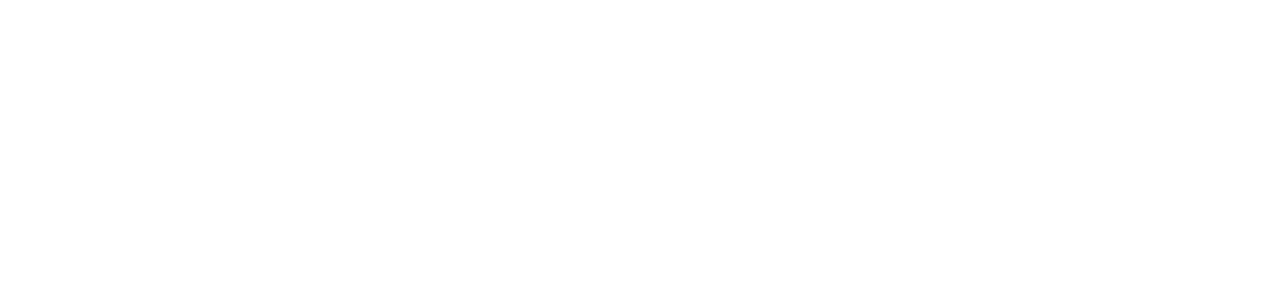
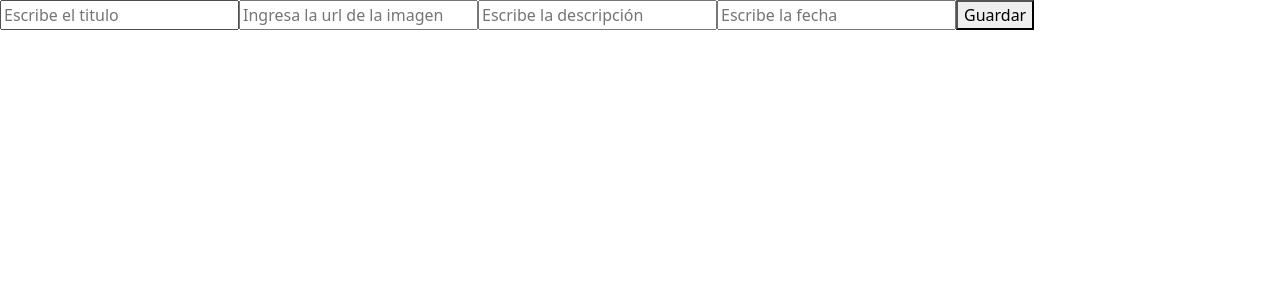
Before and after one commit to Elizabeth1690/reactAppPeliculas, a React (Create React App) app: page /newMovies in a window 1280 px wide. Shown: the top 300 px of the page. Built offline with nearby package versions, Linux system fonts and the light colour scheme.

Commit message:
se crea componente funcional y se realiza formulario para crear peliculas nuevas

```diff
--- a/public/index.html
+++ b/public/index.html
@@ -1,14 +1,12 @@
 <!DOCTYPE html>
 <html lang="en">
+
 <head>
   <meta charset="utf-8" />
   <link rel="icon" href="%PUBLIC_URL%/favicon.ico" />
   <meta name="viewport" content="width=device-width, initial-scale=1" />
   <meta name="theme-color" content="#000000" />
-    <meta
-      name="description"
-      content="Web site created using create-react-app"
-    />
+  <meta name="description" content="Web site created using create-react-app" />
   <link rel="apple-touch-icon" href="%PUBLIC_URL%/logo192.png" />
   <!--
       manifest.json provides metadata used when your web app is installed on a
@@ -24,8 +22,11 @@
       work correctly both with client-side routing and a non-root public URL.
       Learn how to configure a non-root public URL by running `npm run build`.
     -->
+  <link href="https://cdn.jsdelivr.net/npm/bootstrap@5.2.0/dist/css/bootstrap.min.css" rel="stylesheet"
+    integrity="sha384-gH2yIJqKdNHPEq0n4Mqa/HGKIhSkIHeL5AyhkYV8i59U5AR6csBvApHHNl/vI1Bx" crossorigin="anonymous">
   <title>React App</title>
 </head>
+
 <body>
   <noscript>You need to enable JavaScript to run this app.</noscript>
   <div id="root"></div>
@@ -40,4 +41,5 @@
       To create a production bundle, use `npm run build` or `yarn build`.
     -->
 </body>
+
 </html>
--- a/src/components/Home.js
+++ b/src/components/Home.js
@@ -29,13 +29,13 @@
 
   localStorage.setItem("movies", JSON.stringify(personajes));
 
-  const deletefilme = () => {
+  const handleDelete = () => {
     axios
       .delete(apiMarvel)
       .then((res) => {
         const prueba = res.data;
         console.log(prueba + "bnoooooooo");
-        //alert("Esta segbnooooooooouro de eliminar la pelicula?");
+        //alert("Esta seguro de eliminar la pelicula?");
         //setPersonajes([]);
       })
       .catch((error) => console.log(error + "llegue"));
@@ -59,7 +59,7 @@
               <div className="card-body">
                 <h5 className="card-title">{per.name}</h5>
                 <p className="card-text">{per.modified}</p>
-                <button className="btn-delete" onClick={() => deletefilme()}>
+                <button className="btn-delete" onClick={() => handleDelete()}>
                   Eliminar
                 </button>
               </div>
--- a/src/components/NewMovies.js
+++ b/src/components/NewMovies.js
@@ -1,5 +1,61 @@
 import React from "react";
 
-const NewMovies = () => {};
+const NewMovies = () => {
+  const formMovies = (e) => {
+    e.preventDefault();
+    const title = e.target.titleMovies.value;
+    const img = e.target.imgMovies.value;
+    const description = e.target.descripcionMovies.value;
+    const fecha = e.target.fechaMovies.value;
+
+    /*axios
+      .post(baseURL, {
+        title: "Hello World!",
+        body: "This is a new post.",
+      })
+      .then((response) => {
+        setPost(response.data);
+      });*/
+
+    // addNotes(title, description);
+    //consultNotes();
+    e.target.reset();
+  };
+  return (
+    <form id="form-movies" onSubmit={formMovies}>
+      <input
+        type="text"
+        placeholder="Escribe el titulo"
+        className="title-movies"
+        id="titleMovies"
+        name="titleMovies"
+      />
+      <input
+        type="text"
+        placeholder="Ingresa la url de la imagen"
+        className="img-movies"
+        id="imgMovies"
+        name="imgMovies"
+      />
+      <input
+        type="text"
+        placeholder="Escribe la descripción"
+        className="descripcion-movies"
+        id="descripcionMovies"
+        name="descripcionMovies"
+      />
+      <input
+        type="text"
+        placeholder="Escribe la fecha"
+        className="fecha-movies"
+        id="fechaMovies"
+        name="fechaMovies"
+      />
+      <button className="btn-save " type="submit" id="btn-save">
+        Guardar
+      </button>
+    </form>
+  );
+};
 
 export default NewMovies;
```
Lines whose indentation alone changed are shown as unchanged.
